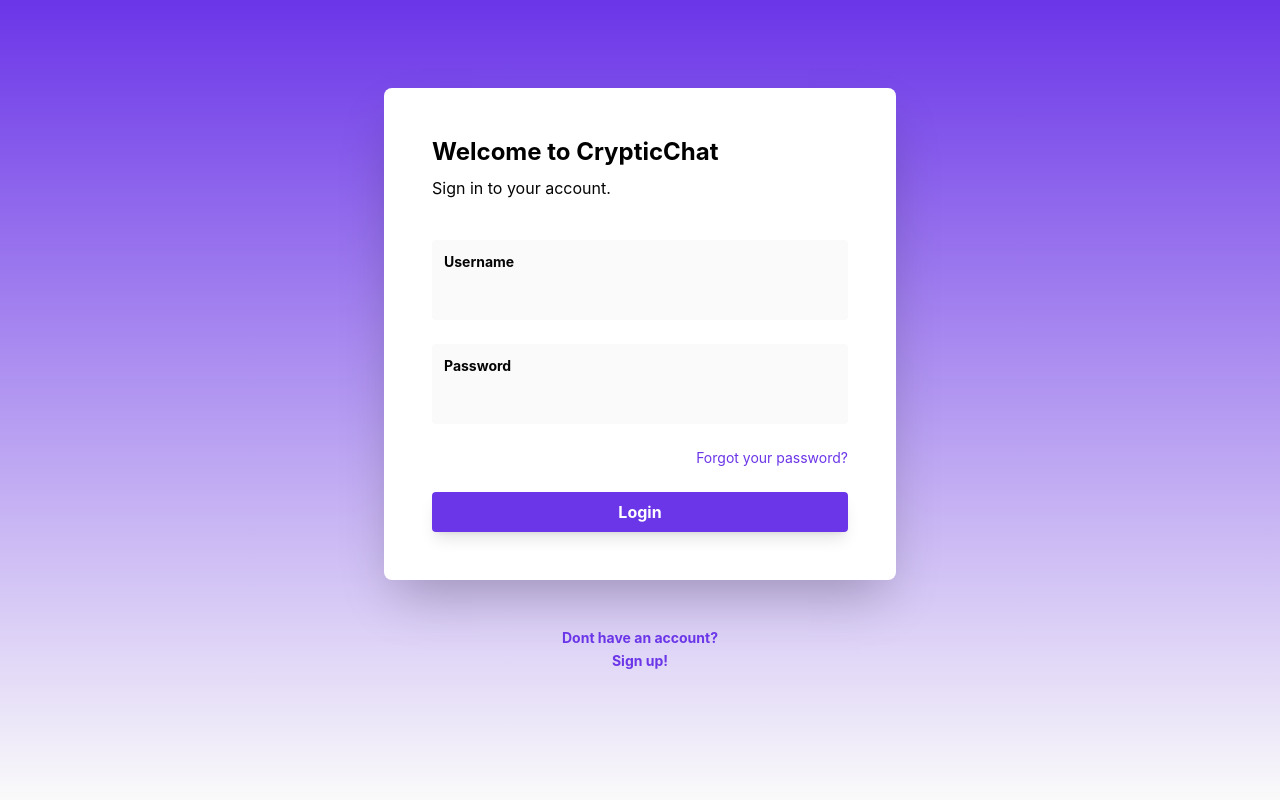
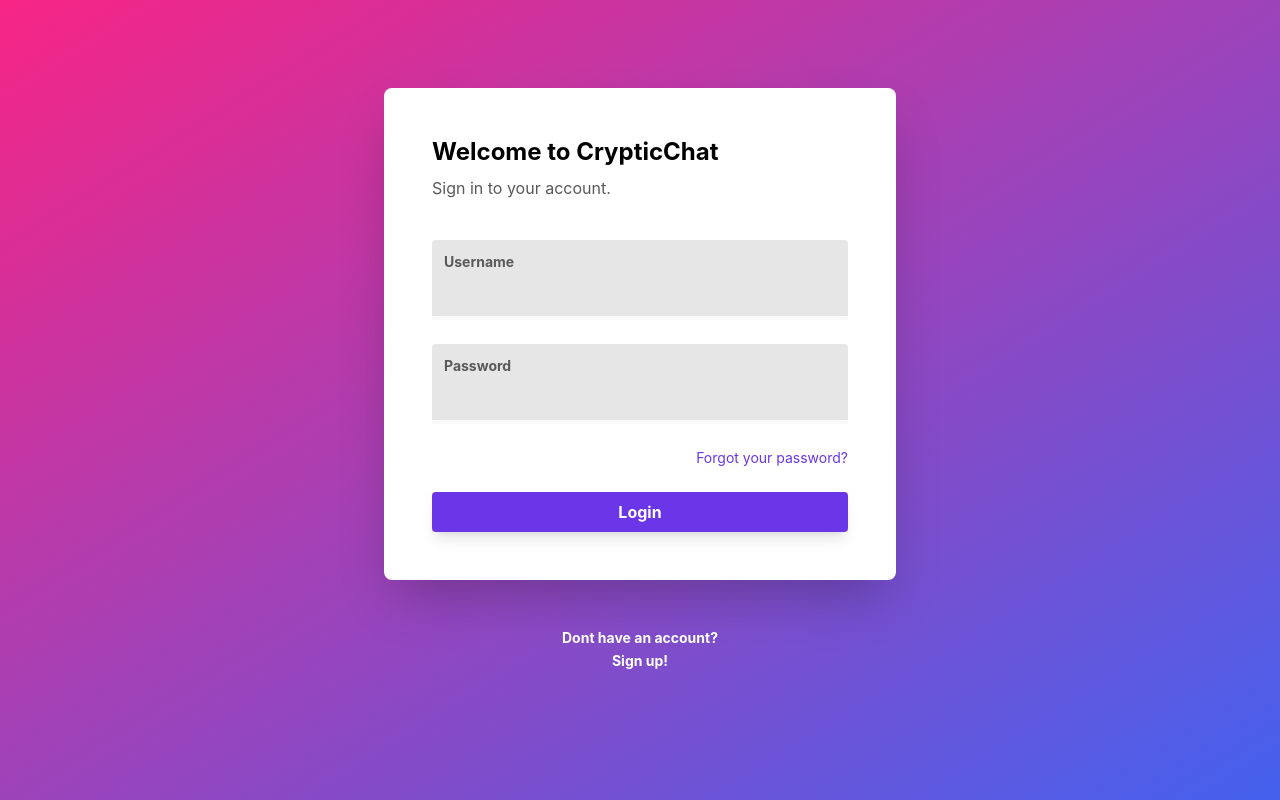
Before and after one commit to AndreHogberg/CrypticChat, a React (Vite) app in the folder CrypticChat-Client/: page /login in a window 1280 px wide. Built offline with nearby package versions, Linux system fonts and the light colour scheme.

Commit message:
Fix: Updated design on login and register and started working on Chat

```diff
--- /dev/null
+++ b/CrypticChat-Client/src/components/Chat/Incoming.tsx
@@ -0,0 +1,13 @@
+import React from "react";
+
+interface Props {
+  Text: string;
+}
+
+export default function Incoming({ Text }: Props) {
+  return (
+    <div className="flex flex-row bg-purple-700 rounded pt-1 pb-1 pl-1 pr-1">
+      <p className="text-white text-sm">{Text}</p>
+    </div>
+  );
+}
--- /dev/null
+++ b/CrypticChat-Client/src/components/Chat/Outgoing.tsx
@@ -0,0 +1,13 @@
+import React from "react";
+
+interface Props {
+  Text: string;
+}
+
+export default function Outgoing({ Text }: Props) {
+  return (
+    <div className="flex flex-row bg-blue-300 rounded pt-1 pb-1 pl-1 pr-1 justify-end">
+      <p className="text-white">{Text}</p>
+    </div>
+  );
+}
--- a/CrypticChat-Client/src/components/Register.tsx
+++ b/CrypticChat-Client/src/components/Register.tsx
@@ -25,47 +25,49 @@ const Register = () => {
   }
 
   return (
-    <div className="min-h-screen pt-12 md:pt20 pb-6 px-2 md:px-0">
+    <div className="w-screen h-screen bg-gradient-to-br from-purple-300 to-blue-300 pt-2 md:pt20 pb-6 px-2 md:px-0">
       <div className="bg-white max-w-lg mx-auto p-8 md:p-12 my-10 rounded-lg shadow-2xl">
         <h3 className="font-bold text-2xl">Welcome to Chatify</h3>
-        <p className="text-gray-600 pt-2">Sign in to your account.</p>
+        <p className="text-gray-300 pt-2">Register your account.</p>
         <div className="mt-10 flex flex-col">
-          <div className="mb-6  pt-3 rounded bg-gray-300">
-            <label className="block text-gray-600 text-sm font-bold mb-2 ml-3">
+          <div className="mb-6  pt-3 rounded bg-gray-200">
+            <label className="block text-gray-300 text-sm font-bold mb-2 ml-3">
               Username
             </label>
             <input
-              className="bg-gray-300 rounded w-full focus:outline-none border-b-4 border-gray-100 focus:border-purple-600 transition duration-500 px-3 pb-3"
+              className="bg-gray-200 rounded w-full focus:outline-none border-b-4 border-gray-100 focus:border-purple-600 transition duration-500 px-3 pb-3"
               onChange={(e) => setUsername(e.target.value)}
               required
             />
           </div>
-          <div className="mb-6  pt-3 rounded bg-gray-300">
-            <label className="block text-gray-600 text-sm font-bold mb-2 ml-3">
+          <div className="mb-6  pt-3 rounded bg-gray-200">
+            <label className="block text-gray-300 text-sm font-bold mb-2 ml-3">
               Email
             </label>
             <input
-              className="bg-gray-300 rounded w-full focus:outline-none border-b-4 border-gray-100 focus:border-purple-600 transition duration-500 px-3 pb-3"
+              className="bg-gray-200 rounded w-full focus:outline-none border-b-4 border-gray-100 focus:border-purple-600 transition duration-500 px-3 pb-3"
               onChange={(e) => setEmail(e.target.value)}
               required
             />
           </div>
-          <div className="mb-6  pt-3 rounded bg-gray-300">
-            <label className="block text-gray-600 text-sm font-bold mb-2 ml-3">
+          <div className="mb-6  pt-3 rounded bg-gray-200">
+            <label className="block text-gray-300 text-sm font-bold mb-2 ml-3">
               Password
             </label>
             <input
-              className="bg-gray-300 rounded w-full focus:outline-none border-b-4 border-gray-100 focus:border-purple-600 transition duration-500 px-3 pb-3"
+              className="bg-gray-200 rounded w-full focus:outline-none border-b-4 border-gray-100 focus:border-purple-600 transition duration-500 px-3 pb-3"
+              type={"password"}
               onChange={(e) => setPassword(e.target.value)}
               required
             />
           </div>
-          <div className="mb-6  pt-3 rounded bg-gray-300">
-            <label className="block text-gray-600 text-sm font-bold mb-2 ml-3">
+          <div className="mb-6  pt-3 rounded bg-gray-200">
+            <label className="block text-gray-300 text-sm font-bold mb-2 ml-3">
               Confirm password
             </label>
             <input
-              className="bg-gray-300 rounded w-full focus:outline-none border-b-4 border-gray-100 focus:border-purple-600 transition duration-500 px-3 pb-3"
+              className="bg-gray-200 rounded w-full focus:outline-none border-b-4 border-gray-100 focus:border-purple-600 transition duration-500 px-3 pb-3"
+              type={"password"}
               onChange={(e) => setConfirmPassword(e.target.value)}
               required
             />
--- a/CrypticChat-Client/src/components/SideBar/Chat.tsx
+++ b/CrypticChat-Client/src/components/SideBar/Chat.tsx
@@ -1,3 +1,11 @@
-export default function Chat(){
-    return <div>Hello</div>
+import Incoming from "../Chat/Incoming";
+import Outgoing from "../Chat/Outgoing";
+
+export default function Chat() {
+  return (
+    <div className="w-screen relative px-2 py-2">
+      <Incoming Text="Incoming Text!" />
+      <Outgoing Text="Outgoing text!" />
+    </div>
+  );
 }
--- a/CrypticChat-Client/src/components/login.tsx
+++ b/CrypticChat-Client/src/components/login.tsx
@@ -20,27 +20,27 @@ const Login = () => {
     result = await result.json();
   }
   return (
-    <div className="w-screen h-screen bg-gradient-to-b from-purple-600 to-gray-100 pt-12 md:pt20 pb-6 px-2 md:px-0">
+    <div className="w-screen h-screen bg-gradient-to-br from-purple-300 to-blue-300 pt-12 md:pt20 pb-6 px-2 md:px-0">
       <div className="bg-white max-w-lg mx-auto p-8 md:p-12 my-10 rounded-lg shadow-2xl">
         <h3 className="font-bold text-2xl">Welcome to CrypticChat</h3>
-        <p className="text-gray-600 pt-2">Sign in to your account.</p>
+        <p className="text-gray-300 pt-2">Sign in to your account.</p>
         <div className="mt-10 flex flex-col">
-          <div className="mb-6  pt-3 rounded bg-gray-100">
-            <label className="block text-gray-600 text-sm font-bold mb-2 ml-3">
+          <div className="mb-6  pt-3 rounded bg-gray-200">
+            <label className="block text-gray-300 text-sm font-bold mb-2 ml-3">
               Username
             </label>
             <input
-              className="bg-gray-100 rounded w-full focus:outline-none border-b-4 border-gray-100 focus:border-purple-600 transition duration-500 px-3 pb-3"
+              className="bg-gray-200 rounded w-full focus:outline-none border-b-4 border-gray-100 focus:border-purple-600 transition duration-500 px-3 pb-3"
               onChange={(e) => setUsername(e.target.value)}
               required
             />
           </div>
-          <div className="mb-6  pt-3 rounded bg-gray-100">
-            <label className="block text-gray-600 text-sm font-bold mb-2 ml-3">
+          <div className="mb-6  pt-3 rounded bg-gray-200">
+            <label className="block text-gray-300 text-sm font-bold mb-2 ml-3">
               Password
             </label>
             <input
-              className="bg-gray-100 rounded w-full focus:outline-none border-b-4 border-gray-100 focus:border-purple-600 transition duration-500 px-3 pb-3"
+              className="bg-gray-200 rounded w-full focus:outline-none border-b-4 border-gray-100 focus:border-purple-600 transition duration-500 px-3 pb-3"
               type={"password"}
               onChange={(e) => setPassword(e.target.value)}
               required
@@ -61,8 +61,13 @@ const Login = () => {
         </div>
       </div>
       <div className="max-w-lg mx-auto text-center mt-12 mb-6">
-        <p className="text-purple-600 text-sm font-bold">Dont have an account? </p>
-        <Link to={"/register"} className="text-purple-600 text-sm font-bold hover:underline">Sign up!</Link>
+        <p className="text-white text-sm font-bold">Dont have an account? </p>
+        <Link
+          to={"/register"}
+          className="text-white text-sm font-bold hover:underline"
+        >
+          Sign up!
+        </Link>
       </div>
     </div>
   );
--- a/CrypticChat-Client/tailwind.config.js
+++ b/CrypticChat-Client/tailwind.config.js
@@ -10,8 +10,12 @@ module.exports = {
       "gray-600": "#050505",
       "gray-300": "#595959",
       "gray-100": "#fafafa",
+      "gray-200": "#e6e6e6",
       "purple-600": "#6b35e8",
       "purple-700": "#3f13a4",
+      "purple-300": "#f72585",
+      "blue-600": "#3a0ca3",
+      "blue-300": "#4361ee",
     },
   },
   plugins: [],
```
